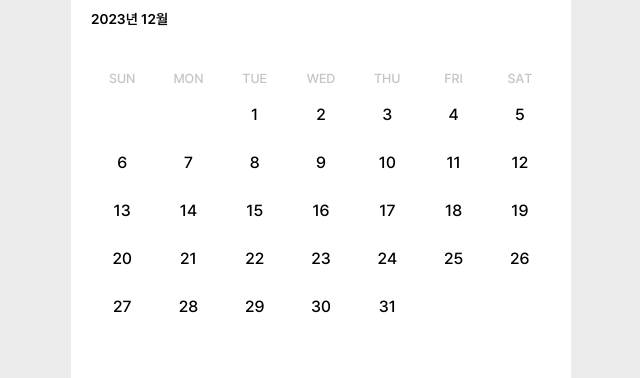
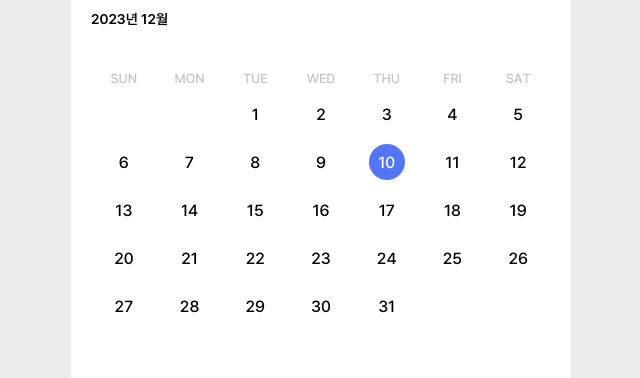
Before and after one commit to SugarSyrup/gabozago_FE, a React (Vite) app: page /mytrip/create in a window 1280 px wide. Both pictures are taken after a click on the element "10". Shown: the part 134-512 px from the top of the page, without its empty margins (319-959 px from the left). Built offline with nearby package versions, Linux system fonts and the light colour scheme.

Commit message:
feat(#22): Calendar 선택 및, 선택시 강조 효과 구현

```diff
--- a/src/components/mytrip/Calendar.tsx
+++ b/src/components/mytrip/Calendar.tsx
@@ -3,12 +3,12 @@ import * as S from "../../styles/mytrip/Calendar.style";
 interface Props{
     year:number;
     month: number;
-    startDate?: string;
-    endDate?:string;
-    onClick?:(date:string) => void;
+    startDate: string;
+    endDate:string;
+    onDateClick:(date:string) => void;
 }
 
-function Calendar({year, month, onClick} : Props) {
+function Calendar({year, month, startDate, endDate, onDateClick} : Props) {
     function FillDate() {
         const currentMonthStartDay = new Date(year,month,1).getDay();
         const currentMonthLastDate = new Date(year,month,0).getDate();
@@ -19,14 +19,19 @@ function Calendar({year, month, onClick} : Props) {
         }
 
         for(let i = 1; i <= currentMonthLastDate; i++) {
-            arr.push(<S.Date
-                isHighlight={false}
-                isDuring={false}
-                onClick={(e) => {
-                if(onClick) {
-                    onClick(`${year}/${month}/${e.currentTarget.innerText}`);
+            const thisDate = `${year}${String(month).padStart(2, "0")}${String(i).padStart(2, "0")}`;
+            arr.push(
+                <S.Date
+                    isDuring={Number(startDate) <= Number(thisDate) && Number(endDate) >= Number(thisDate)}
+                    onClick={() => {
+                        onDateClick(thisDate);
+                }}>
+                {Number(startDate) === Number(thisDate) || Number(endDate) === Number(thisDate) ?
+                    <S.DateHightlight isStartDate={Number(startDate) === Number(thisDate)}>{i}</S.DateHightlight>
+                    : i
                 }
-            }}>{i}</S.Date>)
+                </S.Date>
+            )
         }
 
         return arr;
--- a/src/components/mytrip/CalendarContainer.tsx
+++ b/src/components/mytrip/CalendarContainer.tsx
@@ -4,22 +4,32 @@ import Calendar from "./Calendar";
 import * as S from "../../styles/mytrip/CalendarContainer.style.ts";
 
 function CalendarContainer() {
+    const [dateClickFlag, setDateClickFlag] = useState<boolean>(true);
     const [startDate, setStartDate] = useState<string>("");
     const [endDate, setEndDate] = useState<string>("");
 
     function onDateClick(date:string) {
-        if(startDate !== "") {
-            setEndDate(date);
+        if(dateClickFlag) {
+            setEndDate("");
+            setStartDate(date);
+            setDateClickFlag(prev => !prev);
         } else {
-            setStartDate(date);
+            if(Number(date) < Number(startDate)) {
+                setEndDate(startDate);
+                setStartDate(date);
+            } else {
+                setEndDate(date);
+            }
+
+            setDateClickFlag(prev => !prev);
         }
     }
 
     return(
         <S.CalendarContainer>
-            <Calendar year={2023} month={12} onClick={onDateClick} startDate={startDate} endDate={endDate}/>
+            <Calendar year={2023} month={12} onDateClick={onDateClick} startDate={startDate} endDate={endDate}/>
         </S.CalendarContainer>
-        )
+    )
 }
 
 export default CalendarContainer;
--- a/src/styles/mytrip/Calendar.style.ts
+++ b/src/styles/mytrip/Calendar.style.ts
@@ -14,7 +14,7 @@ export const Calendar = styled.div`
     grid-template-columns: 1fr 1fr 1fr 1fr 1fr 1fr 1fr;
     align-items:center;
     justify-items:center;
-    gap:4px;
+    grid-row-gap:4px;
 `
 
 //요일
@@ -32,14 +32,15 @@ export const Day = styled.div`
     color:rgba(60, 60, 67, 0.30);
 `
 interface DateProps {
-    isHighlight: boolean;
     isDuring: boolean;
 }
 
 //날짜
 export const Date = styled.div<DateProps>`
-    width:44px;
+    width:100%;
     height:44px;
+    padding-top:4px;
+    padding-bottom:4px;
 
     display:flex;
     justify-content:center;
@@ -48,6 +49,51 @@ export const Date = styled.div<DateProps>`
     font-size:16px;
     font-weight:500;
     line-height:25px;
+
+    background-color: ${({isDuring}) => isDuring && "#E0E6FF"};
+    background-clip: content-box;
+
+    position:relative;
+    z-index:1
+`
+
+export const DateHightlight = styled.div<{isStartDate:boolean}>`
+    width:36px;
+    height:36px;
+
+    display:flex;
+    justify-content:center;
+    align-items:center;
+
+    border-radius:100%;
+
+    background-color:#5276FA;
+    color:white;
+
+    ${({isStartDate}) => isStartDate ?
+        `&::before {
+            content: "";
+            width:50%;
+            height:100%;
+
+            background-color:white;
+
+            position:absolute;
+            left:0;
+            z-index:-1;
+        }`
+        : `&::after {
+            content: "";
+            width:50%;
+            height:100%;
+
+            background-color:white;
+
+            position:absolute;
+            right:0;
+            z-index:-1;
+        }`
+    }
 `
 
 export const Empty = styled.div`
```
